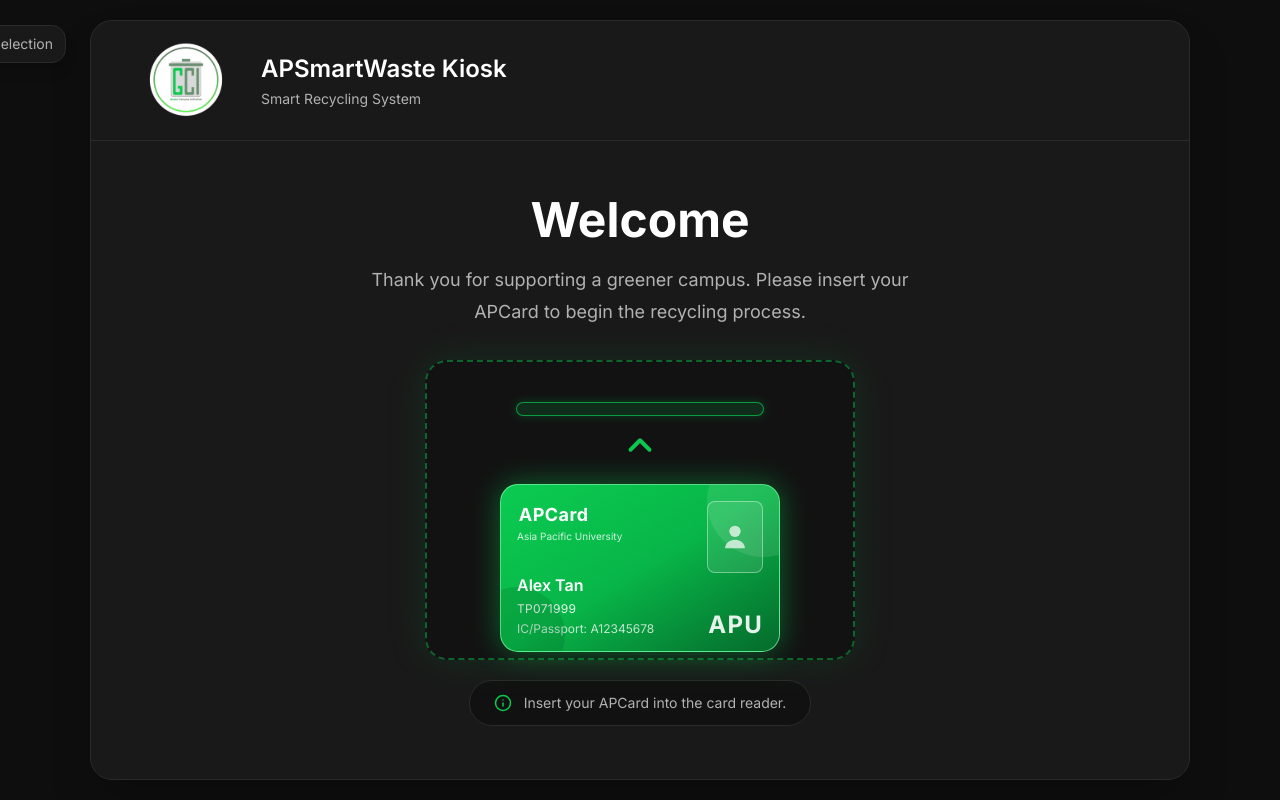
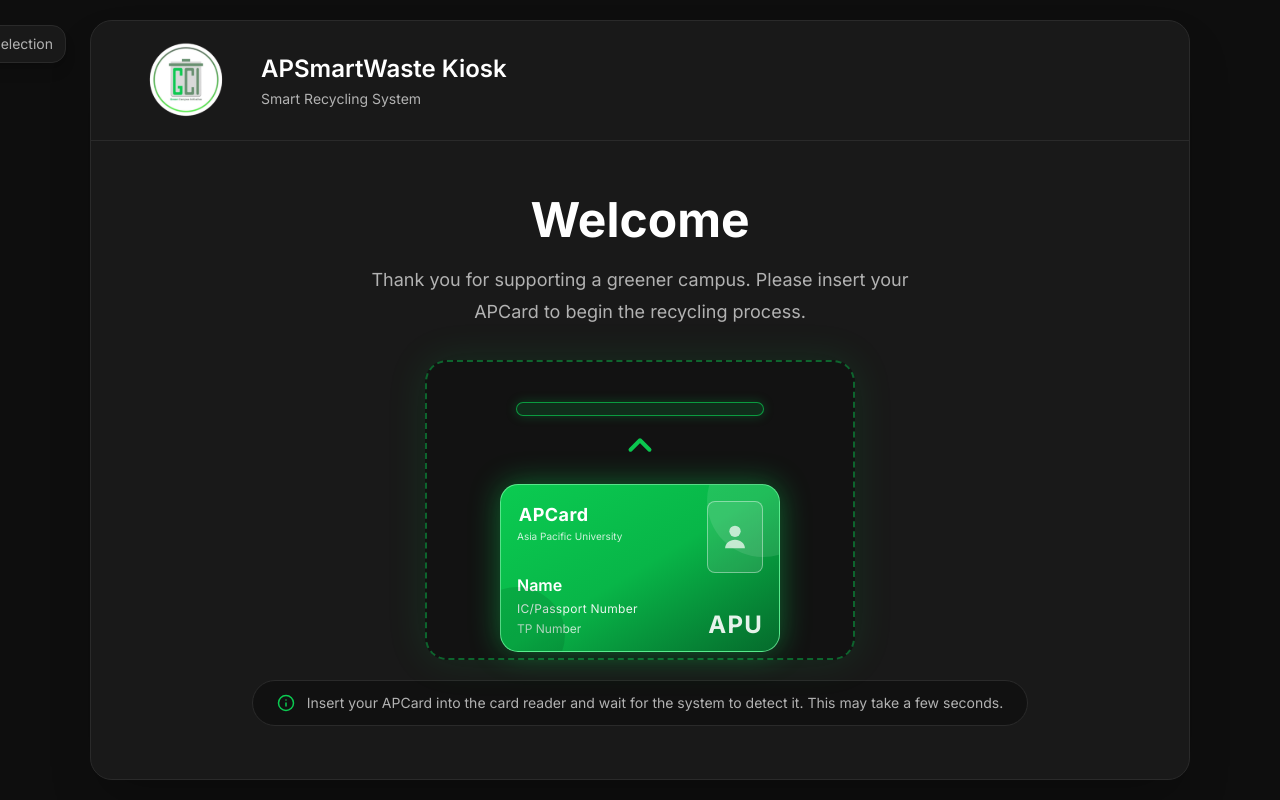
Before and after one commit to sevenpluseight/apu_gci_apsmartwaste, a Next.js app: page /kiosk/student in a window 1280 px wide. Before the commit this address had no page. Built offline with nearby package versions, Linux system fonts and the light colour scheme.

Commit message:
update UI text and added card detection UI

```diff
--- a/src/components/kiosk/CardReader.tsx
+++ b/src/components/kiosk/CardReader.tsx
@@ -1,21 +1,15 @@
 "use client";
 
-import { useEffect } from "react";
-import { useRouter } from "next/navigation";
 import { motion } from "framer-motion";
-import { Info, ChevronUp } from "lucide-react";
+import { CheckCircle2, ChevronUp, Info } from "lucide-react";
 
-export default function CardReader() {
-  const router = useRouter();
+interface CardReaderProps {
+  isCardDetected?: boolean;
+}
 
-  useEffect(() => {
-    const timer = setTimeout(() => {
-      router.push("/kiosk/student/verifying");
-    }, 5000);
-
-    return () => clearTimeout(timer);
-  }, [router]);
-
+export default function CardReader({
+  isCardDetected = false,
+}: CardReaderProps) {
   return (
     <div className="mt-8 flex flex-col items-center">
       <div className="relative flex h-75 w-107.5 items-center justify-center rounded-3xl border-2 border-dashed border-[#0BCB51]/45 bg-[#111111]/80 shadow-[0_0_40px_rgba(11,203,81,0.12)]">
@@ -49,16 +43,20 @@
 
         <motion.div
           className="absolute top-24"
-          animate={{ y: [0, 26, 0] }}
-          transition={{
-            duration: 2.2,
-            repeat: Infinity,
-            ease: "easeInOut",
-          }}
+          animate={isCardDetected ? { y: 26 } : { y: [0, 26, 0] }}
+          transition={
+            isCardDetected
+              ? { duration: 0.4 }
+              : {
+                  duration: 2.2,
+                  repeat: Infinity,
+                  ease: "easeInOut",
+                }
+          }
         >
           <div className="relative h-42 w-70 overflow-hidden rounded-2xl border border-[#7BFFAA]/70 bg-linear-to-br from-[#0BCB51] via-[#08B648] to-[#056B2C] p-4 shadow-[0_0_30px_rgba(11,203,81,0.45)]">
             <div className="absolute -right-10 -top-10 h-28 w-28 rounded-full bg-white/10" />
-            <div className="absolute -left-8 -bottom-8 h-24 w-24 rounded-full bg-black/10" />
+            <div className="absolute -bottom-8 -left-8 h-24 w-24 rounded-full bg-black/10" />
 
             <div className="flex items-start justify-between gap-4">
               <div>
@@ -90,44 +88,40 @@
 
             <div className="space-y-1 text-left">
               <p className="text-base font-semibold text-white">
-                Alex Tan
+                Name
               </p>
 
               <p className="text-xs tracking-wide text-white/90">
-                TP071999
+                IC/Passport Number
               </p>
 
               <p className="text-xs text-white/75">
-                IC/Passport: A12345678
+                TP Number
               </p>
             </div>
 
-            <div className="absolute bottom-2.5 right-4 text-right">
+            <div className="absolute right-4 bottom-2.5">
               <p className="text-2xl font-bold tracking-wider text-white/90">
                 APU
               </p>
             </div>
           </div>
         </motion.div>
+
+        {isCardDetected && (
+          <div className="absolute right-5 bottom-5 flex items-center gap-2 rounded-full bg-[#0BCB51]/15 px-4 py-2 text-sm font-medium text-[#0BCB51]">
+            <CheckCircle2 size={18} />
+            Card detected
+          </div>
+        )}
       </div>
 
       <div className="mt-5 flex items-center gap-3 rounded-full border border-[#2A2A2A] bg-[#111111] px-6 py-3 text-sm text-[#B2B2B2]">
-        <Info size={18} className="text-[#0BCB51]" />
+        <Info size={18} className="shrink-0 text-[#0BCB51]" />
 
         <span>
-          Insert your APCard into the card reader.
+          Insert your APCard into the card reader and wait for the system to detect it. This may take a few seconds.
         </span>
-
-        {/* <Link href="/kiosk/student/verifying">
-          <Button className="group h-11 cursor-pointer rounded-xl bg-[#0BCB51] px-8 font-semibold text-black transition-all duration-300 hover:bg-[#09B849] hover:shadow-[0_0_20px_rgba(11,203,81,0.3)]">
-            Next
-
-            <ArrowRight
-              size={18}
-              className="ml-2 transition-transform duration-300 group-hover:translate-x-1"
-            />
-          </Button>
-        </Link> */}
       </div>
     </div>
   );
```
